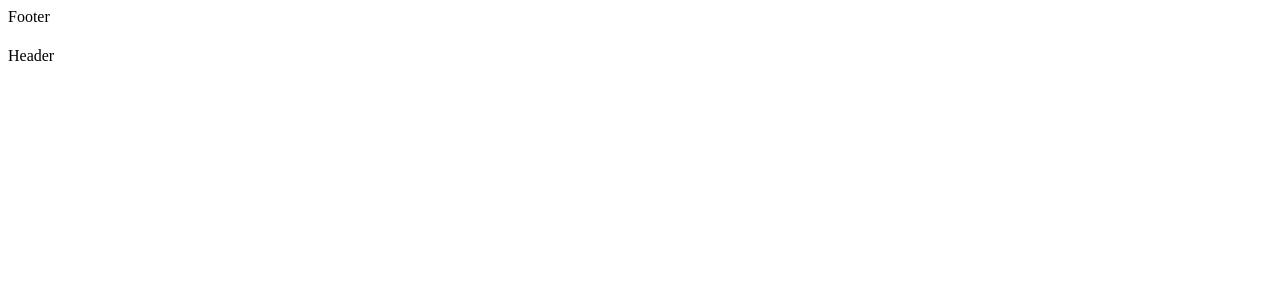
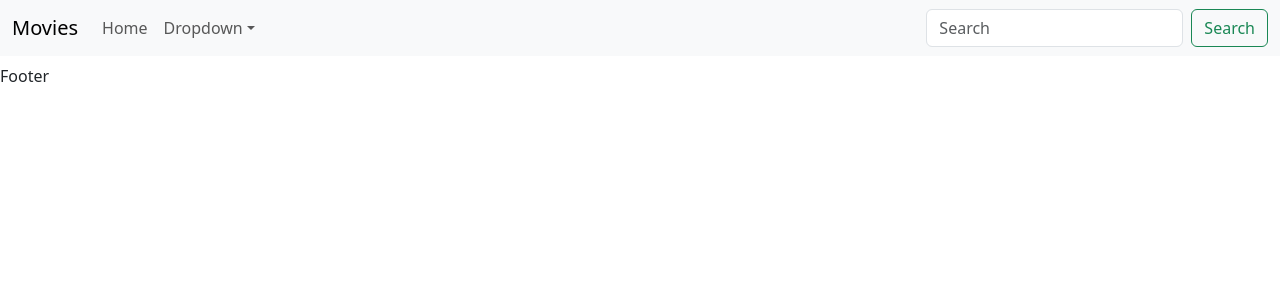
Before and after one commit to odon-airoldi/webapp-react, a React (Vite) app: page /movie/1 in a window 1280 px wide. Shown: the top 300 px of the page. Built offline with nearby package versions, Linux system fonts and the light colour scheme; no server answers.

Commit message:
install bootstrap and create card component

```diff
--- a/package.json
+++ b/package.json
@@ -10,6 +10,8 @@
     "preview": "vite preview"
   },
   "dependencies": {
+    "@popperjs/core": "^2.11.8",
+    "bootstrap": "^5.3.8",
     "react": "^19.2.5",
     "react-dom": "^19.2.5",
     "react-router-dom": "^7.14.1"
--- a/src/App.jsx
+++ b/src/App.jsx
@@ -2,6 +2,7 @@
 import { BrowserRouter, Routes, Route } from 'react-router-dom'
 import heroImg from './assets/hero.png'
 import './App.css'
+import 'bootstrap/dist/css/bootstrap.min.css'
 import AppHome from './pages/AppHome'
 import AppMovie from './pages/AppMovie'
 import MainLayout from './layouts/MainLayout'
@@ -15,6 +16,7 @@
           <Route element={<MainLayout />}>
             <Route path="/" element={<AppHome />} />
             <Route path="movie/:id" element={<AppMovie />} />
+            <Route path="*" element={<AppHome />} />
           </Route>
         </Routes>
       </BrowserRouter>
--- /dev/null
+++ b/src/components/AppCard.jsx
@@ -0,0 +1,11 @@
+import { Link } from "react-router-dom"
+
+
+export default function AppCard({ movie }) {
+
+    return (
+        <Link className="border" to={`movie/${movie.id}`}>
+            <p key={movie.id}>{movie.title}</p>
+        </Link>
+    )
+}
--- a/src/components/AppFooter.jsx
+++ b/src/components/AppFooter.jsx
@@ -2,7 +2,7 @@
 
     return (
         <>
-            Header
+            Footer
         </>
     )
 
--- a/src/components/AppHeader.jsx
+++ b/src/components/AppHeader.jsx
@@ -1,8 +1,38 @@
+import { NavLink } from "react-router-dom"
+
 export default function AppHeader() {
 
     return (
         <>
-            Footer
+            <nav className="navbar navbar-expand-lg bg-body-tertiary">
+                <div className="container-fluid">
+                    <a className="navbar-brand" href="#">Movies</a>
+                    <button className="navbar-toggler" type="button" data-bs-toggle="collapse" data-bs-target="#navbarSupportedContent" aria-controls="navbarSupportedContent" aria-expanded="false" aria-label="Toggle navigation">
+                        <span className="navbar-toggler-icon"></span>
+                    </button>
+                    <div className="collapse navbar-collapse" id="navbarSupportedContent">
+                        <ul className="navbar-nav me-auto mb-2 mb-lg-0">
+                            <li className="nav-item">
+                                <NavLink className="nav-link" to="/">Home</NavLink>
+                            </li>
+                            <li className="nav-item dropdown">
+                                <a className="nav-link dropdown-toggle" href="#" role="button" data-bs-toggle="dropdown" aria-expanded="false">
+                                    Dropdown
+                                </a>
+                                <ul className="dropdown-menu">
+                                    <li><a className="dropdown-item" href="#">Action</a></li>
+                                    <li><a className="dropdown-item" href="#">Another action</a></li>
+                                    <li><a className="dropdown-item" href="#">Something else here</a></li>
+                                </ul>
+                            </li>
+                        </ul>
+                        <form className="d-flex" role="search">
+                            <input className="form-control me-2" type="search" placeholder="Search" aria-label="Search" />
+                            <button className="btn btn-outline-success" type="submit">Search</button>
+                        </form>
+                    </div>
+                </div>
+            </nav>
         </>
     )
 
--- a/src/pages/AppHome.jsx
+++ b/src/pages/AppHome.jsx
@@ -1,4 +1,5 @@
 import { useEffect, useState } from "react"
+import AppCard from "../components/AppCard"
 
 
 export default function AppHome() {
@@ -16,7 +17,9 @@
             <h1>homepage</h1>
             {
                 dataMovies?.map(movie => (
-                    <p key={movie.id}>{movie.title}</p>
+                    <div key={movie.id}>
+                        <AppCard movie={movie} />
+                    </div>
                 ))
 
             }
--- a/src/pages/AppMovie.jsx
+++ b/src/pages/AppMovie.jsx
@@ -4,7 +4,7 @@
 
 export default function AppMovie() {
 
-    const [dataMovie, setDataMovie] = useState({})
+    const [dataMovie, setDataMovie] = useState(null)
 
     const { id } = useParams();
 
@@ -17,7 +17,9 @@
 
     return (
         <>
-            <h1>{dataMovie.title}</h1>
+            {
+                <h1>{dataMovie?.title}</h1>
+            }
         </>
     )
 
```
Also changed, not shown: 1 other file (tests, documents, lock files or other folders).
